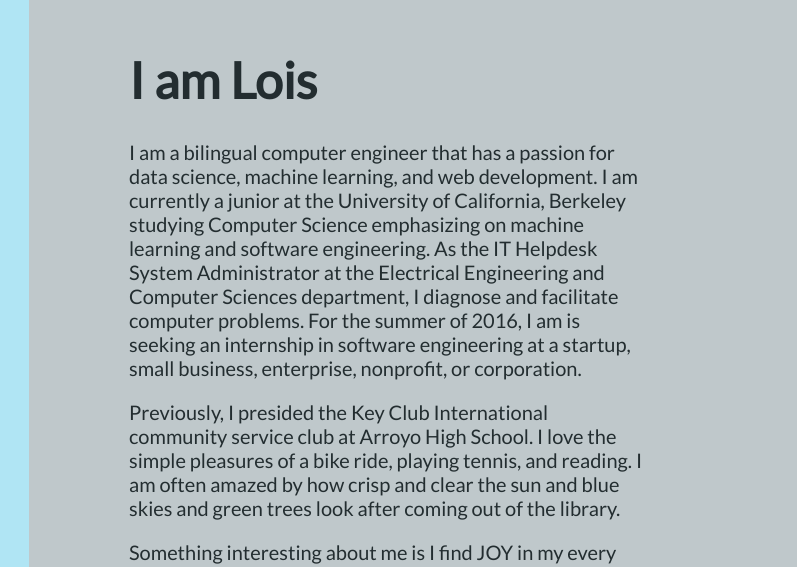
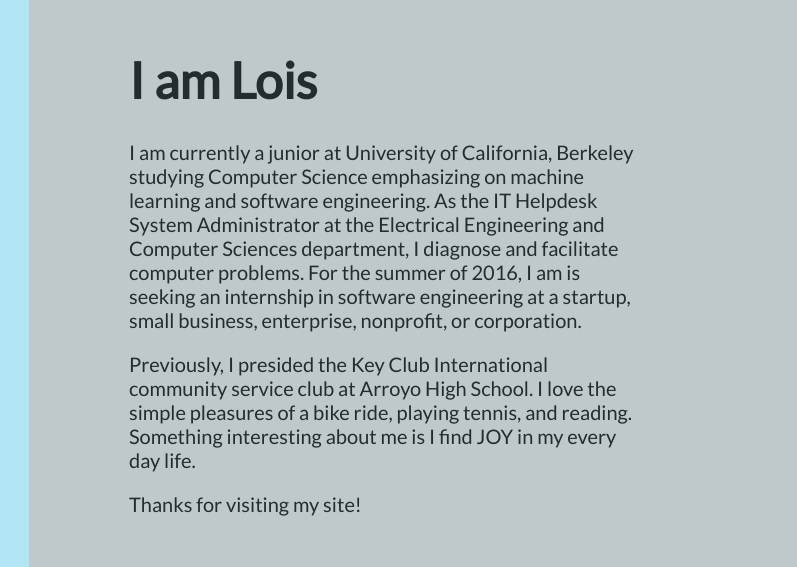
Before and after one commit to loisbho/loisbho.github.io, a plain HTML site: page about.html in a window 1280 px wide. Shown: the top 567 px of the page, 483-1280 px from the left. Drawn offline with Linux system fonts and the light colour scheme.

Commit message:
modified my description again

```diff
--- a/about.html
+++ b/about.html
@@ -49,16 +49,15 @@
                 I am Lois
             </div>
             <div class="text">
-                I am a bilingual computer engineer that has a passion for data science, machine learning, and web development. I am currently a junior at the University of California, Berkeley studying Computer Science emphasizing on machine learning and software engineering. As the IT Helpdesk System Administrator at the Electrical Engineering and Computer Sciences department, I diagnose and facilitate computer problems.
+               I am currently a junior at University of California, Berkeley studying Computer Science emphasizing on machine learning and software engineering. As the IT Helpdesk System Administrator at the Electrical Engineering and Computer Sciences department, I diagnose and facilitate computer problems.
 
                 For the summer of 2016, I am is seeking an internship in software engineering at a startup, small business, enterprise, nonprofit, or corporation.
                 <p>
 
                 Previously, I presided the Key Club International community service club at Arroyo High School.
-                    I love the simple pleasures of a bike ride, playing tennis, and reading.
-                    I am often amazed by how crisp and clear the sun and blue skies and green trees look after coming out of the library.
+                I love the simple pleasures of a bike ride, playing tennis, and reading. Something interesting about me is I find JOY in my every day life.
                 </p>
-                    Something interesting about me is I find JOY in my every day life.
+
                 <p>
                     Thanks for visiting my site!
                 </p>
```
